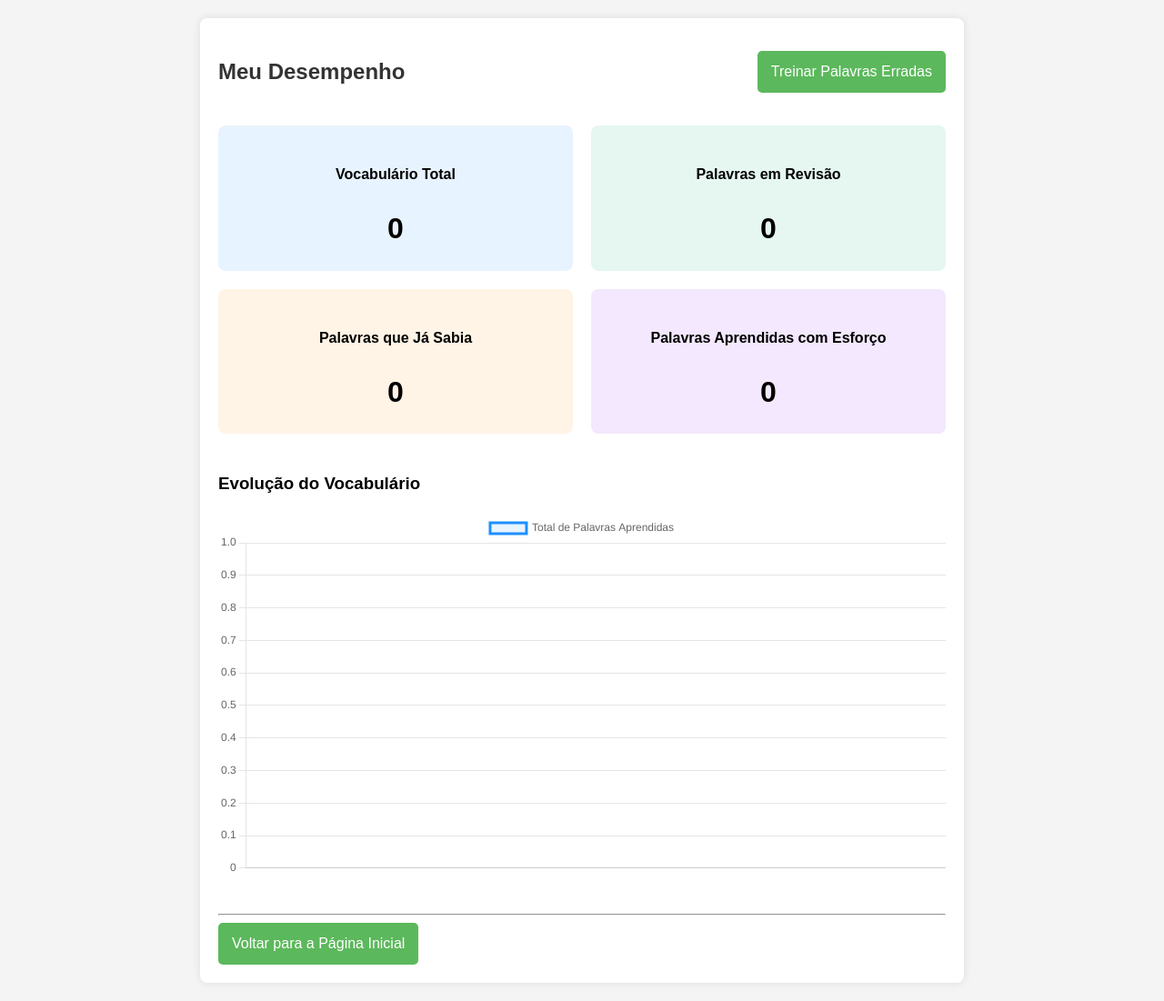
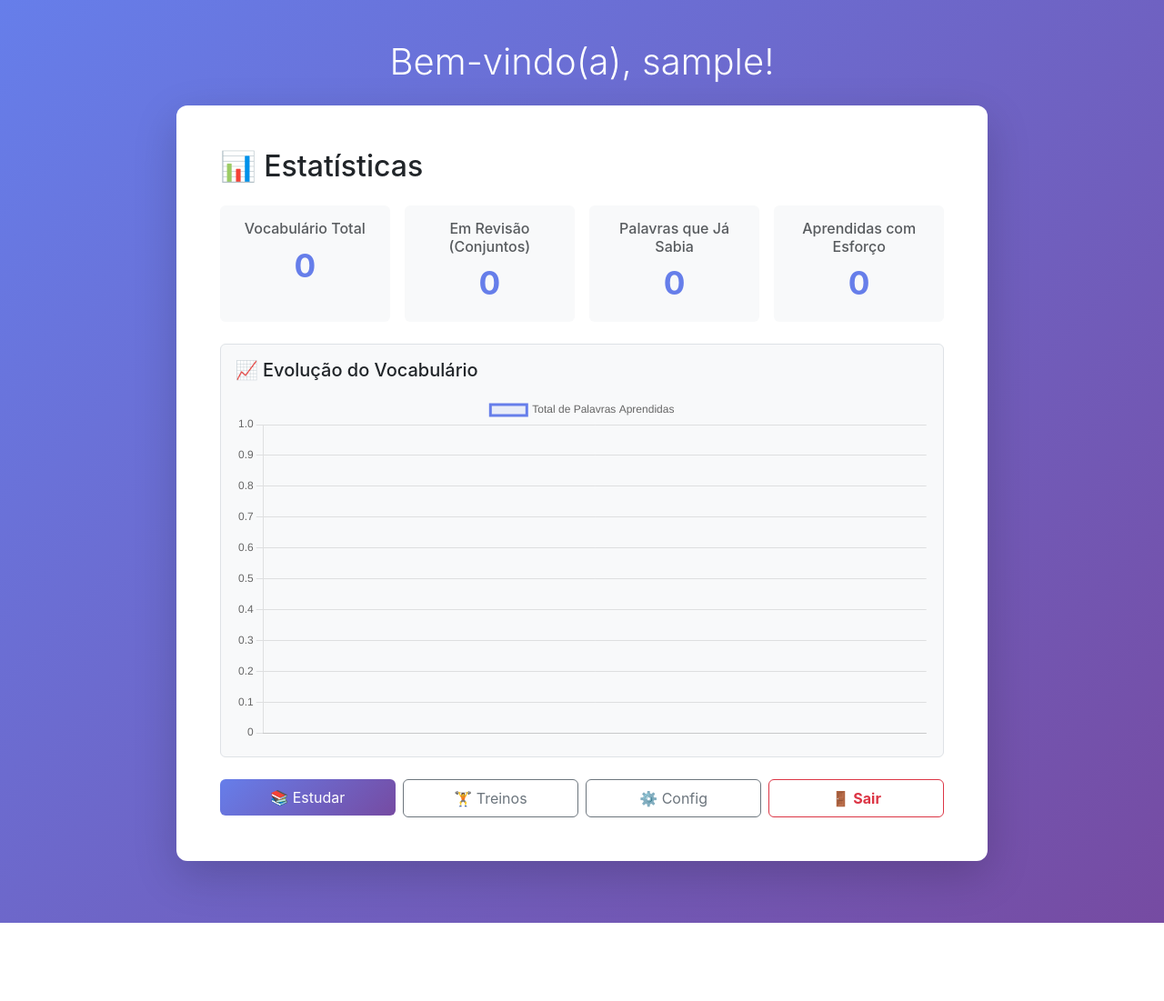
Before and after one commit to Maiquel-Devs/Vocabulario_Diario, a Django app: page /painel/ in a window 1280 px wide. Shown: the whole page at 91% size. After the commit the page ends 1015 px from the top, so only its background shows below. Run offline with Django 5.2, Linux system fonts and the light colour scheme; the visitor is signed in with stand-in values (Sample User, id 1); data that the repository does not hold is empty.

Commit message:
Muitas Mudanças

```diff
--- a/vocabulario_diario/learning/templates/base.html
+++ b/vocabulario_diario/learning/templates/base.html
@@ -4,27 +4,52 @@
     <meta charset="UTF-8">
     <meta name="viewport" content="width=device-width, initial-scale=1.0">
     <title>{% block title %}Vocabulário Diário{% endblock %}</title>
+    <link href="https://cdn.jsdelivr.net/npm/bootstrap@5.3.2/dist/css/bootstrap.min.css" rel="stylesheet">
     <style>
-        body { font-family: sans-serif; line-height: 1.6; margin: 0; padding: 20px; background-color: #f4f4f4; }
-        .container { max-width: 800px; margin: auto; background: white; padding: 20px; border-radius: 8px; box-shadow: 0 0 10px rgba(0,0,0,0.1); }
-        h1, h2 { color: #333; }
-        form { margin-top: 20px; }
-        form p { margin-bottom: 10px; }
-        form label { display: block; margin-bottom: 5px; }
-        form input { width: 100%; padding: 8px; box-sizing: border-box; }
-        button { background: #5cb85c; color: white; padding: 10px 15px; border: none; border-radius: 5px; cursor: pointer; }
-        button:hover { background: #4cae4c; }
-        button, a.button { background: #5cb85c; color: white; padding: 10px 15px; border: none; border-radius: 5px; cursor: pointer; text-decoration: none; display: inline-block; }
-        button:hover, a.button:hover { background: #4cae4c; }
+        body {
+            background: linear-gradient(135deg, #667eea 0%, #764ba2 100%);
+            min-height: 100vh;
+            font-family: -apple-system, BlinkMacSystemFont, "Segoe UI", Roboto, sans-serif;
+            padding-top: 20px;
+            padding-bottom: 20px;
+        }
+
+        /* --- MUDANÇA AQUI --- */
+        /* Aumentei o max-width de 900px para 1100px para alargar a área de conteúdo */
+        .page-container {
+            max-width: 1100px;
+            margin: auto;
+        }
+
+        .card { border: none; border-radius: 12px; }
+        h1, h2, h3, h4 { color: #2c3e50; }
+        .stat-number { font-size: 2.2rem; font-weight: bold; color: #667eea; }
+        .word-display { font-size: 2.5rem; font-weight: bold; }
+
+        .button, button.btn {
+            font-weight: bold;
+            text-decoration: none;
+            cursor: pointer;
+            transition: transform 0.2s, box-shadow 0.2s;
+        }
+        .gradient-btn {
+            background: linear-gradient(135deg, #667eea 0%, #764ba2 100%);
+            border: none;
+            color: white !important;
+        }
+        .gradient-btn:hover {
+            transform: translateY(-2px);
+            box-shadow: 0 4px 15px rgba(0,0,0,0.2);
+        }
     </style>
+    {% block extra_css %}{% endblock %}
 </head>
 <body>
-    <div class="container">
-        {% block content %}
-        {% endblock %}
+    <div class="page-container">
+        {% block content %}{% endblock %}
     </div>
-
+    <script src="https://cdn.jsdelivr.net/npm/bootstrap@5.3.2/dist/js/bootstrap.bundle.min.js"></script>
+    <script src="https://cdn.jsdelivr.net/npm/chart.js"></script>
     {% block script %}{% endblock script %}
-
 </body>
 </html>
--- a/vocabulario_diario/learning/templates/dashboard.html
+++ b/vocabulario_diario/learning/templates/dashboard.html
@@ -3,74 +3,109 @@
 {% block title %}Meu Painel de Controle{% endblock %}
 
 {% block content %}
-  <div style="display: flex; justify-content: space-between; align-items: center; margin-bottom: 20px;">
-    <h2>Meu Desempenho</h2>
-    <a href="{% url 'training_set_list' %}" class="button">Treinar Palavras Erradas</a>
+<div class="container-fluid py-4">
+    <div class="text-center mb-4">
+        <h1 class="text-white display-6">Bem-vindo(a), {{ user.username }}!</h1>
     </div>
 
-  <div class="stats-container" style="display: grid; grid-template-columns: 1fr 1fr; gap: 20px; margin-top: 20px; margin-bottom: 40px;">
-    <div class="stat-card" style="background: #e7f3fe; padding: 20px; border-radius: 8px; text-align: center;">
-      <h4>Vocabulário Total</h4>
-      <p style="font-size: 2em; font-weight: bold; margin: 0;">{{ vocabulario_total }}</p>
+    <div class="row justify-content-center">
+        <div class="col-12 col-xl-10">
+            <div class="card shadow-lg border-0 mb-4">
+                <div class="card-body p-4 p-sm-5">
+
+                    <h2 class="card-title mb-4">📊 Estatísticas</h2>
+                    <div class="row g-3 mb-4">
+                        <div class="col-6 col-lg-3">
+                            <div class="bg-light p-3 rounded text-center h-100">
+                                <h6 class="text-muted mb-1">Vocabulário Total</h6>
+                                <div class="stat-number">{{ vocabulario_total }}</div>
                             </div>
-    <div class="stat-card" style="background: #e5f7f0; padding: 20px; border-radius: 8px; text-align: center;">
-      <h4>Palavras em Revisão</h4>
-      <p style="font-size: 2em; font-weight: bold; margin: 0;">{{ palavras_em_revisao }}</p>
                         </div>
-    <div class="stat-card" style="background: #fff4e5; padding: 20px; border-radius: 8px; text-align: center;">
-      <h4>Palavras que Já Sabia</h4>
-      <p style="font-size: 2em; font-weight: bold; margin: 0;">{{ palavras_ja_sabe }}</p>
+                        <div class="col-6 col-lg-3">
+                            <div class="bg-light p-3 rounded text-center h-100">
+                                <h6 class="text-muted mb-1">Em Revisão (Conjuntos)</h6>
+                                <div class="stat-number">{{ palavras_em_revisao }}</div>
                             </div>
-    <div class="stat-card" style="background: #f3e8fd; padding: 20px; border-radius: 8px; text-align: center;">
-      <h4>Palavras Aprendidas com Esforço</h4>
-      <p style="font-size: 2em; font-weight: bold; margin: 0;">{{ palavras_aprendidas_com_esforco }}</p>
+                        </div>
+                        <div class="col-6 col-lg-3">
+                            <div class="bg-light p-3 rounded text-center h-100">
+                                <h6 class="text-muted mb-1">Palavras que Já Sabia</h6>
+                                <div class="stat-number">{{ palavras_ja_sabe }}</div>
+                            </div>
+                        </div>
+                        <div class="col-6 col-lg-3">
+                            <div class="bg-light p-3 rounded text-center h-100">
+                                <h6 class="text-muted mb-1">Aprendidas com Esforço</h6>
+                                <div class="stat-number">{{ palavras_aprendidas_com_esforco }}</div>
+                            </div>
                         </div>
                     </div>
 
-  <h3>Evolução do Vocabulário</h3>
-  <canvas id="progressChart"></canvas>
+                    <div class="bg-light border rounded p-3 mb-4">
+                        <h5 class="mb-3">📈 Evolução do Vocabulário</h5>
+                        <canvas id="progress-chart"></canvas>
+                    </div>
 
-  <hr style="margin-top: 40px;">
-  <a href="{% url 'home' %}" class="button">Voltar para a Página Inicial</a>
+                    <div class="row g-2">
+                        <div class="col-6 col-md-3">
+                            <a href="{% url 'study_session' %}" class="btn gradient-btn text-white w-100 py-2">📚 Estudar</a>
+                        </div>
+                        <div class="col-6 col-md-3">
+                            <a href="{% url 'training_set_list' %}" class="btn btn-outline-secondary w-100 py-2">🏋️ Treinos</a>
+                        </div>
+                        <div class="col-6 col-md-3">
+                            <a href="{% url 'settings' %}" class="btn btn-outline-secondary w-100 py-2">⚙️ Config</a>
+                        </div>
+                        <div class="col-6 col-md-3">
+                            <button id="logout-btn" class="btn btn-outline-danger w-100 py-2">🚪 Sair</button>
+                        </div>
+                    </div>
+                    <form id="logout-form" action="{% url 'api_logout' %}" method="post" style="display: none;">{% csrf_token %}</form>
+                </div>
+            </div>
+        </div>
+    </div>
+</div>
 {% endblock %}
 
 
 {% block script %}
 <script src="https://cdn.jsdelivr.net/npm/chart.js"></script>
-
 <script>
-  // Espera a página carregar para executar o script
 document.addEventListener('DOMContentLoaded', function() {
 
-    // Faz uma requisição para a nossa API de dados
+    // --- LÓGICA DO GRÁFICO ---
+    const chartCanvas = document.getElementById('progress-chart');
+    if (chartCanvas) {
         fetch("{% url 'chart_data' %}")
             .then(response => response.json())
             .then(data => {
+                const ctx = chartCanvas.getContext('2d');
+                new Chart(ctx, {
+                    type: 'line',
+                    data: { labels: data.labels, datasets: [{ label: 'Total de Palavras Aprendidas', data: data.data, borderColor: '#667eea', backgroundColor: 'rgba(102, 126, 234, 0.1)', fill: true, tension: 0.2 }] },
+                    options: { scales: { y: { beginAtZero: true } } }
+                });
+            });
+    }
 
-        const ctx = document.getElementById('progressChart').getContext('2d');
+    // --- LÓGICA DE LOGOUT ASSÍNCRONO (CORRIGIDA) ---
+    const logoutButton = document.getElementById('logout-btn');
+    const logoutForm = document.getElementById('logout-form');
 
-        new Chart(ctx, {
-          type: 'line', // Tipo de gráfico
-          data: {
-            labels: data.labels, // As datas vêm da nossa API
-            datasets: [{
-              label: 'Total de Palavras Aprendidas',
-              data: data.data, // Os números vêm da nossa API
-              borderColor: 'dodgerblue',
-              backgroundColor: 'rgba(30, 144, 255, 0.1)',
-              fill: true,
-              tension: 0.1
-            }]
-          },
-          options: {
-            scales: {
-              y: {
-                beginAtZero: true
-              }
-            }
+    if (logoutButton) {
+        logoutButton.addEventListener('click', function(event) {
+            event.preventDefault();
+            if (confirm('Tem a certeza de que deseja sair?')) {
+                const csrfToken = logoutForm.querySelector('input[name="csrfmiddlewaretoken"]').value;
+                fetch("{% url 'api_logout' %}", { method: 'POST', headers: { 'Content-Type': 'application/json', 'X-CSRFToken': csrfToken } })
+                .then(response => response.json())
+                .then(data => {
+                    if (data.status === 'success') { window.location.href = "{% url 'login' %}"; }
+                });
             }
         });
-      });
+    }
 });
 </script>
 {% endblock script %}
```
Also changed, not shown: vocabulario_diario/learning/templates/flashcard.html (+70 -67 lines), vocabulario_diario/learning/templates/registration/login.html (+44 -11 lines). Lines whose indentation alone changed are shown as unchanged.
